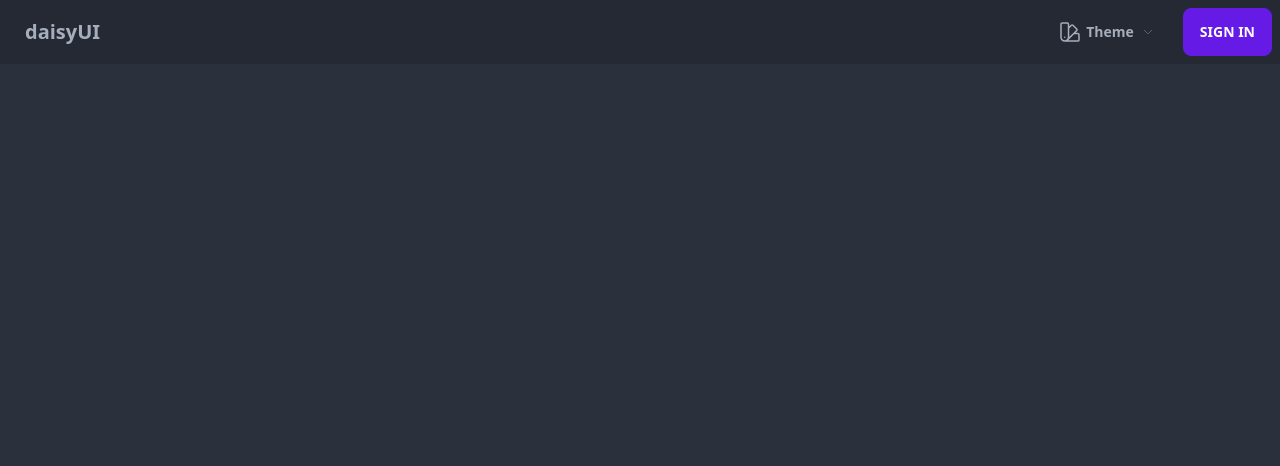
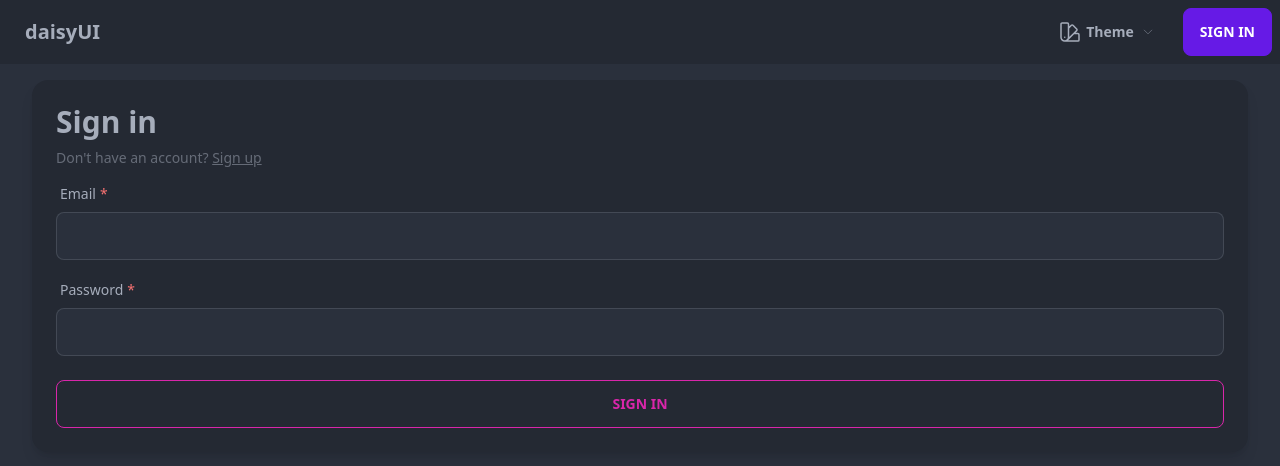
Before and after one commit to demetrius-mp/vite-react, a React (Vite) app: page / in a window 1280 px wide. Shown: the top 466 px of the page. Built offline with nearby package versions, Linux system fonts and the light colour scheme.

Commit message:
feat: add react-helmet to manage head tags

```diff
--- a/package.json
+++ b/package.json
@@ -16,6 +16,7 @@
     "daisyui": "^2.24.0",
     "react": "^18.2.0",
     "react-dom": "^18.2.0",
+    "react-helmet": "^6.1.0",
     "react-hook-form": "^7.34.2",
     "react-router-dom": "^6.3.0",
     "vite-tsconfig-paths": "^3.5.0",
@@ -26,6 +27,7 @@
     "@types/node": "^18.7.13",
     "@types/react": "^18.0.17",
     "@types/react-dom": "^18.0.6",
+    "@types/react-helmet": "^6.1.5",
     "@typescript-eslint/eslint-plugin": "^5.35.1",
     "@typescript-eslint/parser": "^5.35.1",
     "@vitejs/plugin-react": "^2.0.1",
--- a/src/App.tsx
+++ b/src/App.tsx
@@ -1,3 +1,4 @@
+import { Helmet } from 'react-helmet';
 import { Outlet } from 'react-router-dom';
 
 import Navbar from '@/components/Navbar';
@@ -7,13 +8,19 @@ const App: React.FC = () => {
   const theme = useThemeStore((state) => state.theme);
 
   return (
-    <div className="min-h-screen" data-theme={theme}>
-      <Navbar />
+    <>
+      <Helmet>
+        <title>App name</title>
+      </Helmet>
 
-      <div className="max-w-7xl mx-auto px-4 sm:px-6 lg:px-8 py-4">
-        <Outlet />
+      <div className="min-h-screen" data-theme={theme}>
+        <Navbar />
+
+        <div className="max-w-7xl mx-auto px-4 sm:px-6 lg:px-8 py-4">
+          <Outlet />
+        </div>
       </div>
-    </div>
+    </>
   );
 };
 
--- a/src/main.tsx
+++ b/src/main.tsx
@@ -2,23 +2,14 @@ import '@/index.css';
 
 import React from 'react';
 import ReactDOM from 'react-dom/client';
-import { BrowserRouter, Route, Routes } from 'react-router-dom';
+import { BrowserRouter } from 'react-router-dom';
 
-import App from '@/App';
-import NotFound from '@/pages/NotFound';
-import SignIn from '@/pages/SignIn';
-import SignUp from '@/pages/SignUp';
+import AppRoutes from '@/pages/AppRoutes';
 
 ReactDOM.createRoot(document.getElementById('root') as HTMLElement).render(
   <React.StrictMode>
     <BrowserRouter>
-      <Routes>
-        <Route path="/" element={<App />}>
-          <Route path="sign-in" element={<SignIn />} />
-          <Route path="sign-up" element={<SignUp />} />
-          <Route path="*" element={<NotFound />} />
-        </Route>
-      </Routes>
+      <AppRoutes />
     </BrowserRouter>
   </React.StrictMode>,
 );
--- /dev/null
+++ b/src/pages/AppRoutes.tsx
@@ -0,0 +1,19 @@
+import { Route, Routes } from 'react-router-dom';
+
+import App from '@/App';
+import NotFound from '@/pages/NotFound';
+import SignIn from '@/pages/SignIn';
+import SignUp from '@/pages/SignUp';
+
+const AppRoutes: React.FC = () => (
+  <Routes>
+    <Route path="/" element={<App />}>
+      <Route index element={<SignIn />} />
+      <Route path="sign-in" element={<SignIn />} />
+      <Route path="sign-up" element={<SignUp />} />
+      <Route path="*" element={<NotFound />} />
+    </Route>
+  </Routes>
+);
+
+export default AppRoutes;
--- a/src/pages/NotFound.tsx
+++ b/src/pages/NotFound.tsx
@@ -1,12 +1,18 @@
+import { Helmet } from 'react-helmet';
 import { Link } from 'react-router-dom';
 
 const NotFound = () => (
-  <div className="h-[calc(100vh-100px)] flex flex-col items-center justify-center">
-    <div className="max-w-md text-center">
-      <h1 className="text-5xl font-bold">404 Not found</h1>
-      <Link to="/" className="mt-5 btn btn-primary">Go home</Link>
+  <>
+    <Helmet>
+      <title>Not found!</title>
+    </Helmet>
+    <div className="h-[calc(100vh-100px)] flex flex-col items-center justify-center">
+      <div className="max-w-md text-center">
+        <h1 className="text-5xl font-bold">404 Not found</h1>
+        <Link to="/" className="mt-5 btn btn-primary">Go home</Link>
+      </div>
     </div>
-  </div>
+  </>
 );
 
 export default NotFound;
--- a/src/pages/SignIn.tsx
+++ b/src/pages/SignIn.tsx
@@ -1,6 +1,7 @@
 import { zodResolver } from '@hookform/resolvers/zod';
 import clsx from 'clsx';
 import React from 'react';
+import { Helmet } from 'react-helmet';
 import { useForm } from 'react-hook-form';
 import { Link } from 'react-router-dom';
 import { z } from 'zod';
@@ -29,6 +30,10 @@ const SignIn: React.FC = () => {
   });
 
   return (
+    <>
+      <Helmet>
+        <title>Sign in</title>
+      </Helmet>
       <div className="card card-body bg-base-200 shadow-lg p-6">
         <div className="flex flex-col gap-2">
           <h1 className="text-3xl font-bold">Sign in</h1>
@@ -54,6 +59,7 @@ const SignIn: React.FC = () => {
           </button>
         </form>
       </div>
+    </>
   );
 };
 
--- a/src/pages/SignUp.tsx
+++ b/src/pages/SignUp.tsx
@@ -1,6 +1,7 @@
 import { zodResolver } from '@hookform/resolvers/zod';
 import clsx from 'clsx';
 import React from 'react';
+import { Helmet } from 'react-helmet';
 import { useForm } from 'react-hook-form';
 import { Link } from 'react-router-dom';
 import { z } from 'zod';
@@ -34,6 +35,10 @@ const SignUp: React.FC = () => {
   });
 
   return (
+    <>
+      <Helmet>
+        <title>Sign up</title>
+      </Helmet>
       <div className="card card-body bg-base-200 shadow-lg p-6">
         <div className="flex flex-col gap-2">
           <h1 className="text-3xl font-bold">Sign up</h1>
@@ -61,6 +66,7 @@ const SignUp: React.FC = () => {
           </button>
         </form>
       </div>
+    </>
   );
 };
 
```
Also changed, not shown: 1 other file (tests, documents, lock files or other folders). Lines whose indentation alone changed are shown as unchanged.
